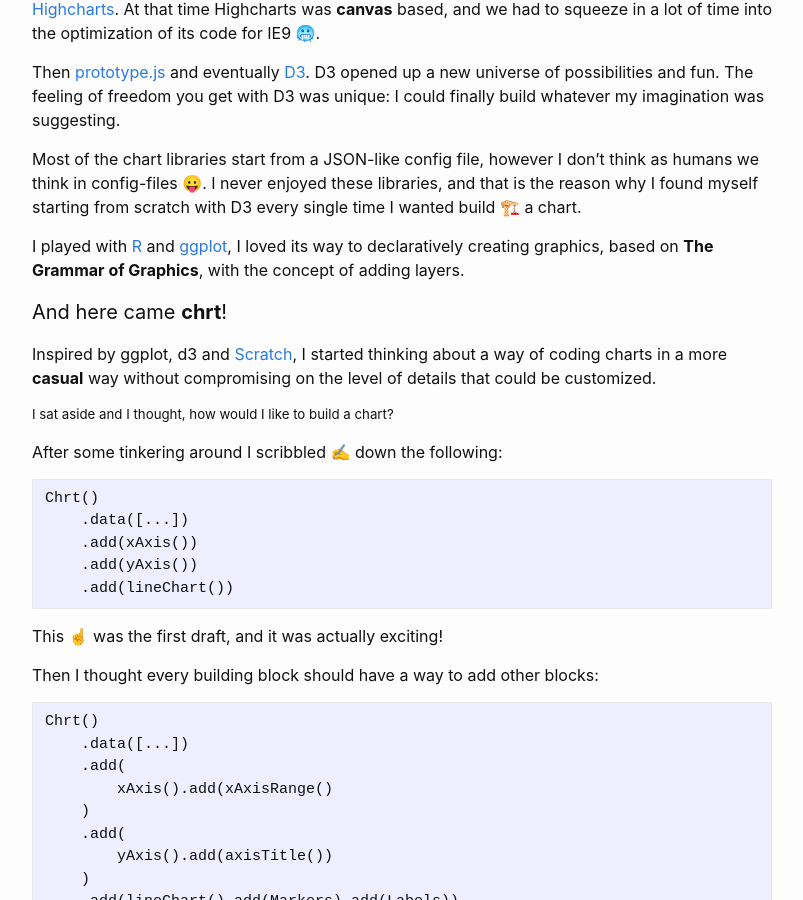
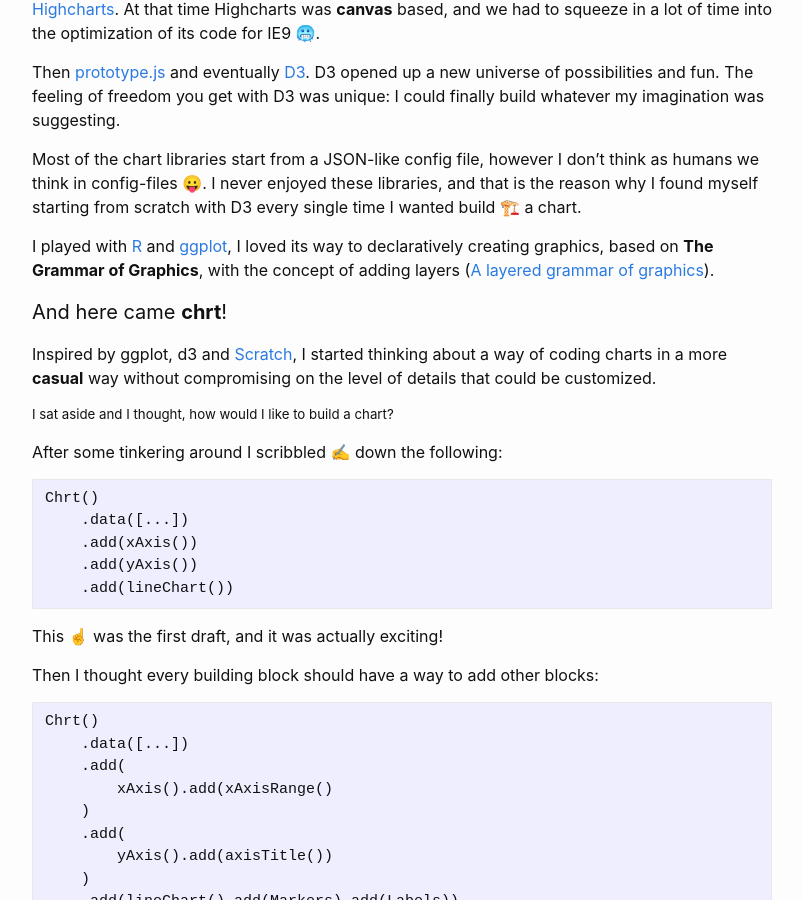
Before and after one commit to chrt-io/blog, a Jekyll site: the page built from _posts/2021-02-22-how-does-the-code-should-look-like.md, in a window 1280 px wide and 900 px high, scrolled down 338 px. Shown: the whole window, without its empty margins (238-1041 px from the left). Built offline with Jekyll 4.4.1, drawn with Linux system fonts in a browser that asks for light colours.

Commit message:
Update from Forestry.io carlo zapponi updated _posts/2021-02-22-how-does-the-code-should-look-like.md

```diff
--- a/_posts/2021-02-22-how-does-the-code-should-look-like.md
+++ b/_posts/2021-02-22-how-does-the-code-should-look-like.md
@@ -13,7 +13,7 @@
 
 Most of the chart libraries start from a JSON-like config file, however I don't think as humans we think in config-files 😛. I never enjoyed these libraries, and that is the reason why I found myself starting from scratch with D3 every single time I wanted build 🏗️ a chart.
 
-I played with [R](https://www.r-project.org/) and [ggplot](https://ggplot2.tidyverse.org/), I loved its way to declaratively creating graphics, based on **The Grammar of Graphics**, with the concept of adding layers.
+I played with [R](https://www.r-project.org/) and [ggplot](https://ggplot2.tidyverse.org/), I loved its way to declaratively creating graphics, based on **The Grammar of Graphics**, with the concept of adding layers ([A layered grammar of graphics](http://vita.had.co.nz/papers/layered-grammar.html)).
 
 #### And here came **chrt**!
 
```
